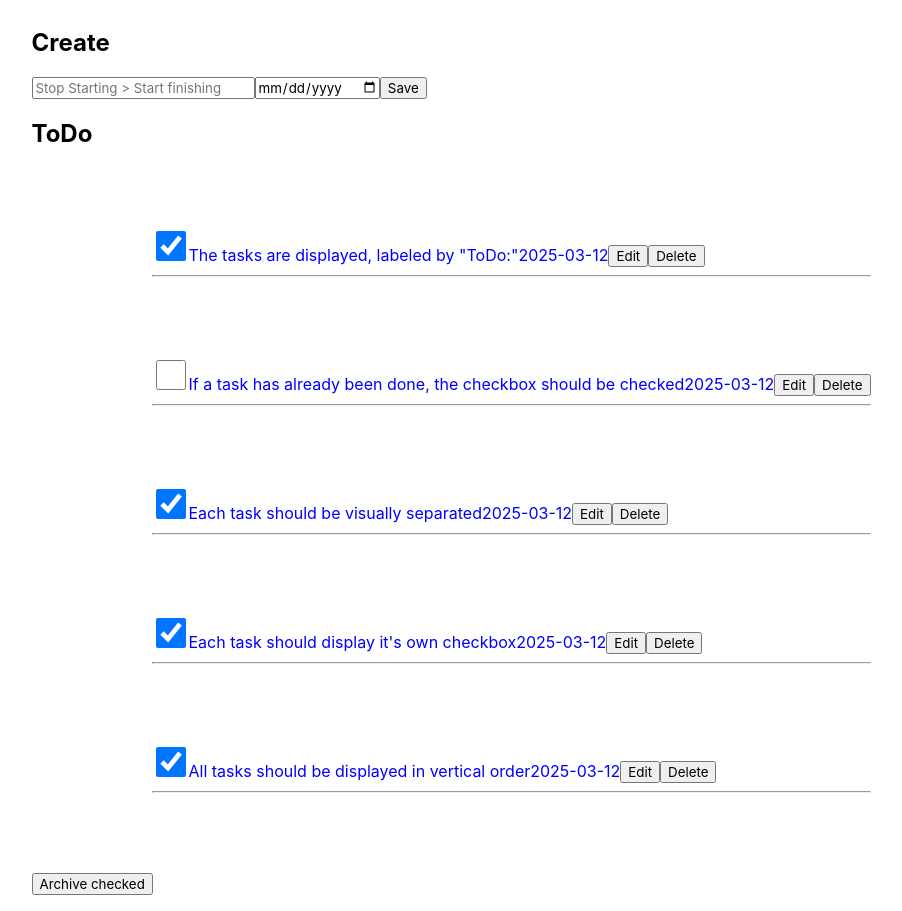
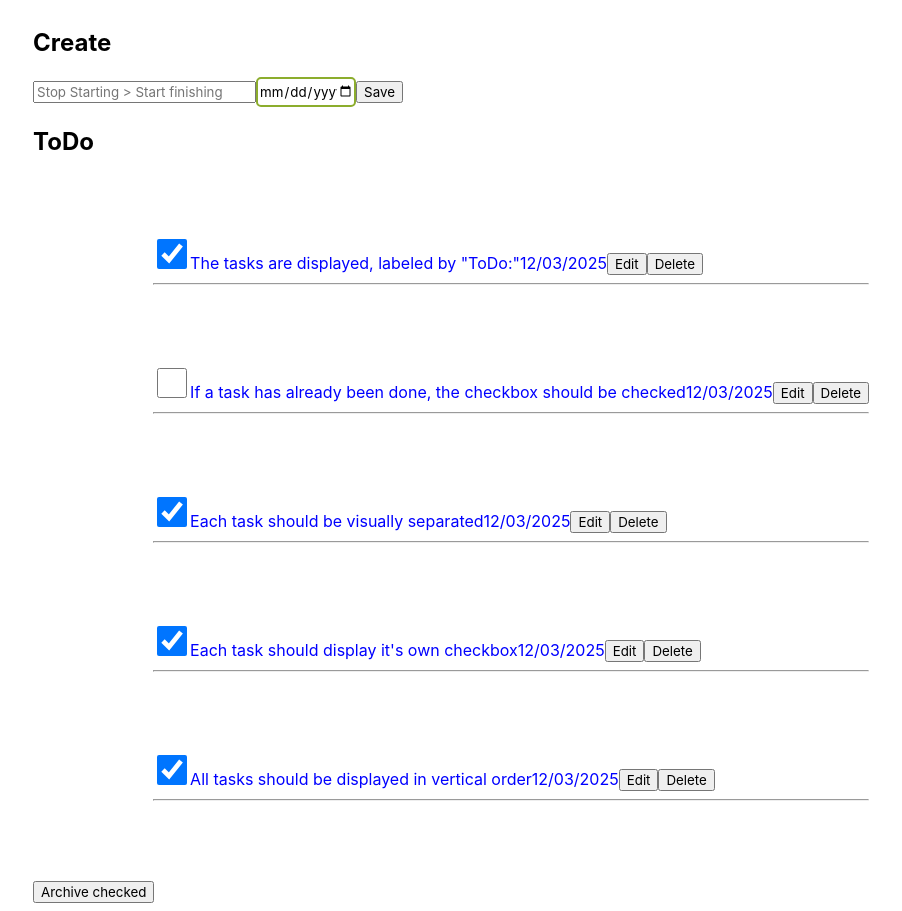
Before and after one commit to HishamAlmannai/capstone-project, a Next.js app: page / in a window 1280 px wide. Shown: the whole page, without its empty margins (149-1051 px from the left). Built offline with nearby package versions, Linux system fonts and the light colour scheme.

Commit message:
Add date to storybook

```diff
--- a/package.json
+++ b/package.json
@@ -18,6 +18,7 @@
   },
   "dependencies": {
     "@testing-library/user-event": "^14.2.0",
+    "date-fns": "^2.28.0",
     "nanoid": "^3.3.4",
     "next": "12.1.6",
     "react": "18.1.0",
--- a/src/components/Checkbox/Checkbox.js
+++ b/src/components/Checkbox/Checkbox.js
@@ -1,5 +1,5 @@
 import React from 'react';
-import StyledCheckbox from '../../../styles/Checkbox.styled';
+import StyledCheckbox from '../../../styles/Input.styled';
 import useStore from '../../services/useStore';
 
 export default function Checkbox(props) {
--- a/src/components/Form/Form.js
+++ b/src/components/Form/Form.js
@@ -1,4 +1,5 @@
 import React, { useEffect, useState } from 'react';
+import { StyledDate } from '../../../styles/Input.styled';
 import useStore from '../../services/useStore';
 import Button from '../Button/Button';
 
@@ -51,9 +52,10 @@ export default function Form({ editMode, exitEditMode, id }) {
 					setInputValue(event.target.value);
 				}}
 			/>
-			<input
+			<StyledDate
 				required
 				type="date"
+				placeholder="dd-mm-yyyy"
 				value={dueDateValue}
 				onChange={event => {
 					setDueDateValue(event.target.value);
--- a/src/components/Task/Task.js
+++ b/src/components/Task/Task.js
@@ -1,3 +1,4 @@
+import { format } from 'date-fns';
 import React, { useState } from 'react';
 import StyledListItem from '../../../styles/ListItem.styled';
 import useStore from '../../services/useStore';
@@ -11,6 +12,8 @@ export default function Task(props) {
 	const exitEditMode = () => {
 		setEditMode(false);
 	};
+	const formatDueDate = format(new Date(props.task.dueDate), 'dd/MM/yyyy');
+
 	return (
 		<StyledListItem role="listitem">
 			<Checkbox role="checkbox" task={props.task} />
@@ -19,7 +22,7 @@ export default function Task(props) {
 			) : (
 				<>
 					<span>{props.task.name}</span>
-					<span>{props.task.dueDate}</span>
+					<span>{formatDueDate}</span>
 					<Button
 						name="edit"
 						onClick={() => {
--- a/styles/Checkbox.styled.js
+++ b/styles/Input.styled.js
@@ -8,3 +8,10 @@ const StyledCheckbox = styled.input`
 `;
 
 export default StyledCheckbox;
+
+export const StyledDate = styled.input`
+	width: 100px;
+	height: 30px;
+	border-radius: 5px;
+	border: 2px solid #8cad2d;
+`;
```
Also changed, not shown: 2 other files (tests, documents, lock files or other folders).
